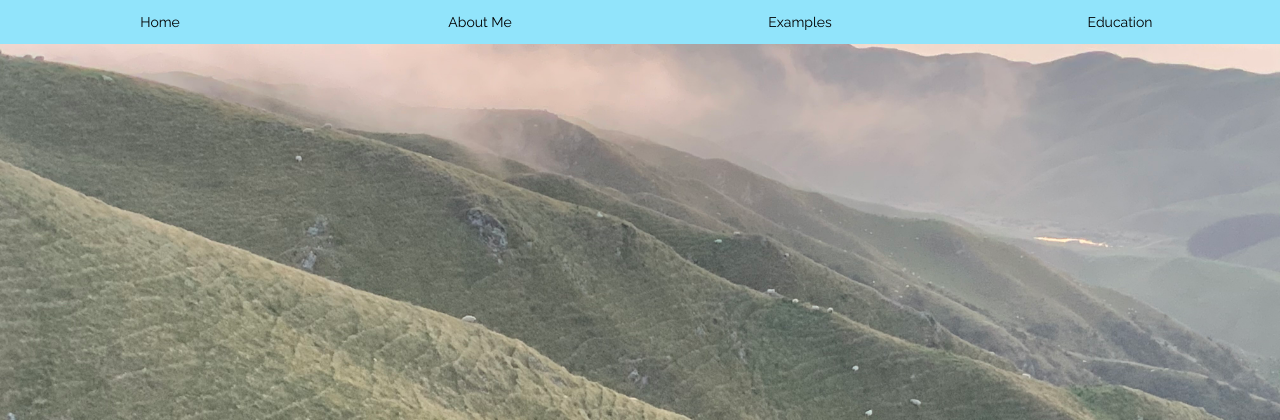
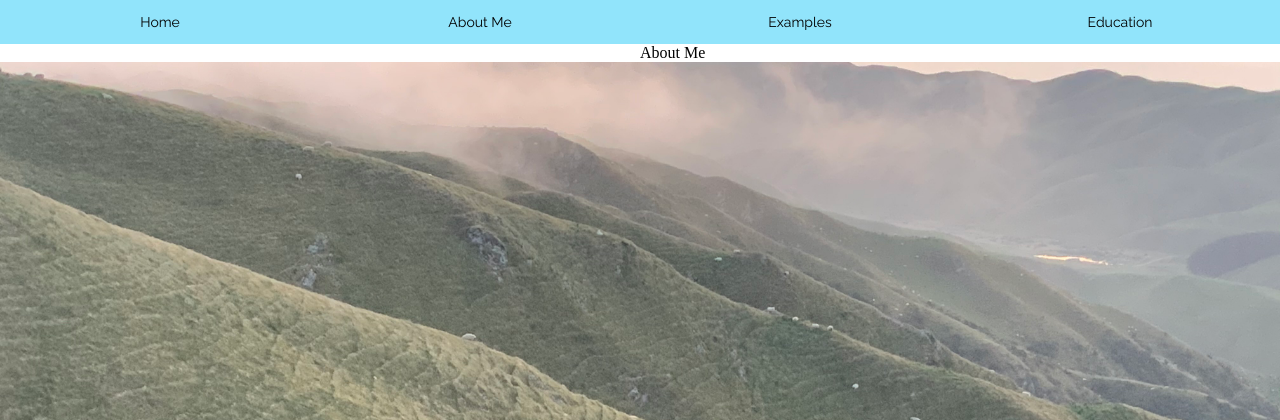
Before and after one commit to hawadlu/personal-website, a PHP site: page / in a window 1280 px wide; the page is wider, and only the part inside the window is pictured. Shown: the part 85-505 px from the top of that part. Run offline with PHP 8.4, Linux system fonts and the light colour scheme; a stand-in replaces the project's code that opens the database connection.

Commit message:
Begins adding home page nav buttons

```diff
--- a/About.php
+++ b/About.php
@@ -47,6 +47,6 @@
 <!-- Footer -->
 <?php
         //Pull information from the footer page
-            require("footer.php");//'Require is 100% needed for this site to run
+            require("Footer.php");//'Require is 100% needed for this site to run
             ?>
             </html>
--- a/examples.php
+++ b/Examples.php
@@ -272,6 +272,6 @@ require("Connect.php")
 <!-- Footer -->
 <?php
 //Pull information from the footer page
-require("footer.php");//'Require is 100% needed for this site to run
+require("Footer.php");//'Require is 100% needed for this site to run
 ?>
 </html>
--- a/Index.php
+++ b/Index.php
@@ -9,6 +9,10 @@
 
     <!--Disable scrolling-->
     <body style = "margin: 0; height: 100%; overflow: hidden;">
+    <!--Navigation buttons-->
+    <div class="home-buttons-container">
+        <a href = "About.php">About Me</a>
+    </div>
             <?php
             //Load BG Images
             foreach (glob("BG Images/*") as $file) {
--- a/Styles.css
+++ b/Styles.css
@@ -57,29 +57,6 @@ button {
 
 }
 
-/*THE HOME PAGE*/
-/*Fading animation for the slideshow*/
-/* Fading animation */
-.fade {
-  -webkit-animation-name: fade;
-  -webkit-animation-duration: 2s;
-  animation-name: fade;
-  animation-duration: 2s;
-}
-
-@-webkit-keyframes fade {
-  from {opacity: .4}
-  to {opacity: 1}
-}
-
-@keyframes fade {
-  from {opacity: .4}
-  to {opacity: 1}
-}
-
-
-
-
 /*THE NAV*/
 /* Grid styling nav*/
 .nav-grid-container {
@@ -133,6 +110,44 @@ button {
   left: 0;
 
 }
+
+/*THE HOME PAGE*/
+/*Fading animation for the slideshow*/
+/* Fading animation */
+.fade {
+  -webkit-animation-name: fade;
+  -webkit-animation-duration: 2s;
+  animation-name: fade;
+  animation-duration: 2s;
+}
+
+@-webkit-keyframes fade {
+  from {opacity: .4}
+  to {opacity: 1}
+}
+
+@keyframes fade {
+  from {opacity: .4}
+  to {opacity: 1}
+}
+
+/*The navigation buttons on the home screen*/
+/*The about me grid on the home page*/
+.home-buttons-container {
+  width: 100%;
+  margin: 0 50% 0 50%;
+  display: grid;
+  grid-template-columns: 1fr 1fr 1fr;
+  grid-template-rows: auto;
+  grid-template-areas: "aboutMe examples education";
+}
+
+.aboutMe { grid-area: aboutMe; }
+
+.examples { grid-area: examples; }
+
+.education { grid-area: education; padding: 5%}
+
 
 /*STYLING FOR THE MAIN PAGE ELEMENTS*/
 /*The grid that holds all the elements*/
```
